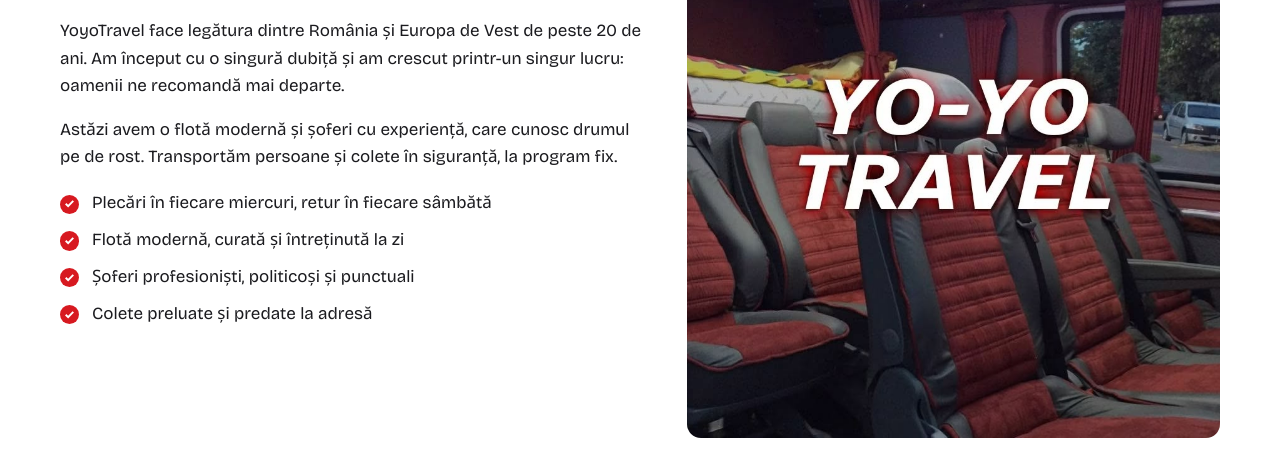
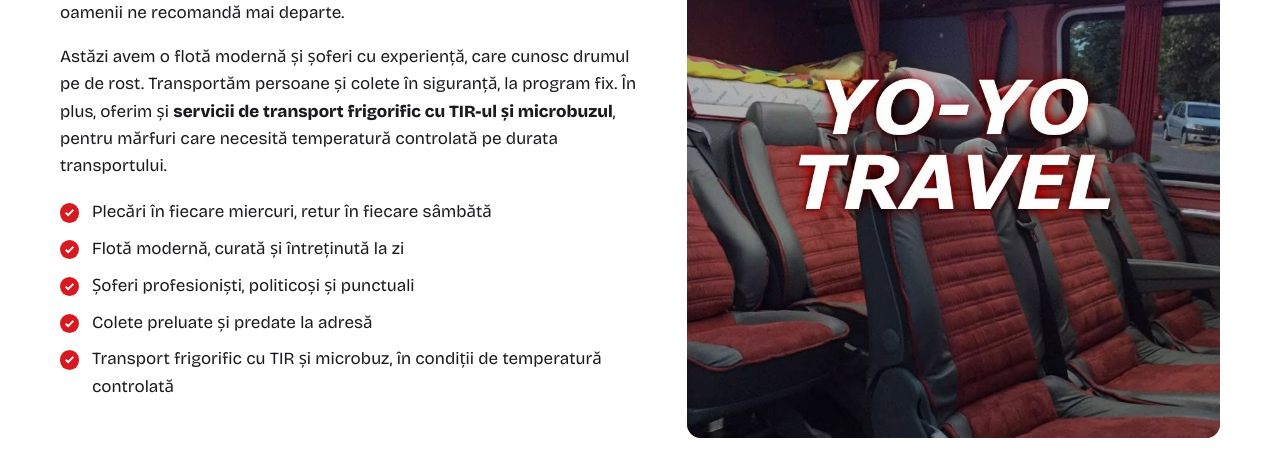
Before and after one commit to RzvnCHR/yoyotravel.ro, a plain HTML site: page index.html in a window 1280 px wide. Shown: the part 3926-4376 px from the top of the page. Drawn offline with nearby package versions, Linux system fonts and the light colour scheme.

Commit message:
Update index.html

```diff
--- a/index.html
+++ b/index.html
@@ -581,17 +581,23 @@ section{padding:clamp(3.5rem,8vw,6rem) 0}
 <!-- ========================= DESPRE NOI (penultima secțiune) ========================= -->
 <section id="despre">
   <div class="wrap about__in">
+
 <div class="reveal">
   <h2>Despre noi</h2>
+
   <p>YoyoTravel face legătura dintre România și Europa de Vest de peste 20 de ani. Am început cu o singură dubiță și am crescut printr-un singur lucru: oamenii ne recomandă mai departe.</p>
-      <p>Astăzi avem o flotă modernă și șoferi cu experiență, care cunosc drumul pe de rost. Transportăm persoane și colete în siguranță, la program fix.</p>
+
+  <p>Astăzi avem o flotă modernă și șoferi cu experiență, care cunosc drumul pe de rost. Transportăm persoane și colete în siguranță, la program fix. În plus, oferim și <strong>servicii de transport frigorific cu TIR-ul și microbuzul</strong>, pentru mărfuri care necesită temperatură controlată pe durata transportului.</p>
+
   <ul class="ticks">
     <li>Plecări în fiecare miercuri, retur în fiecare sâmbătă</li>
     <li>Flotă modernă, curată și întreținută la zi</li>
     <li>Șoferi profesioniști, politicoși și punctuali</li>
     <li>Colete preluate și predate la adresă</li>
+    <li>Transport frigorific cu TIR și microbuz, în condiții de temperatură controlată</li>
   </ul>
 </div>
+
     <!-- ✏️ Imagine: images/despre.jpg -->
     <img class="about__img reveal" src="logo-desprenoi.jpg" alt="Echipa YoyoTravel lângă microbuz" loading="lazy" width="800" height="600">
   </div>
```
Lines whose indentation alone changed are shown as unchanged.
